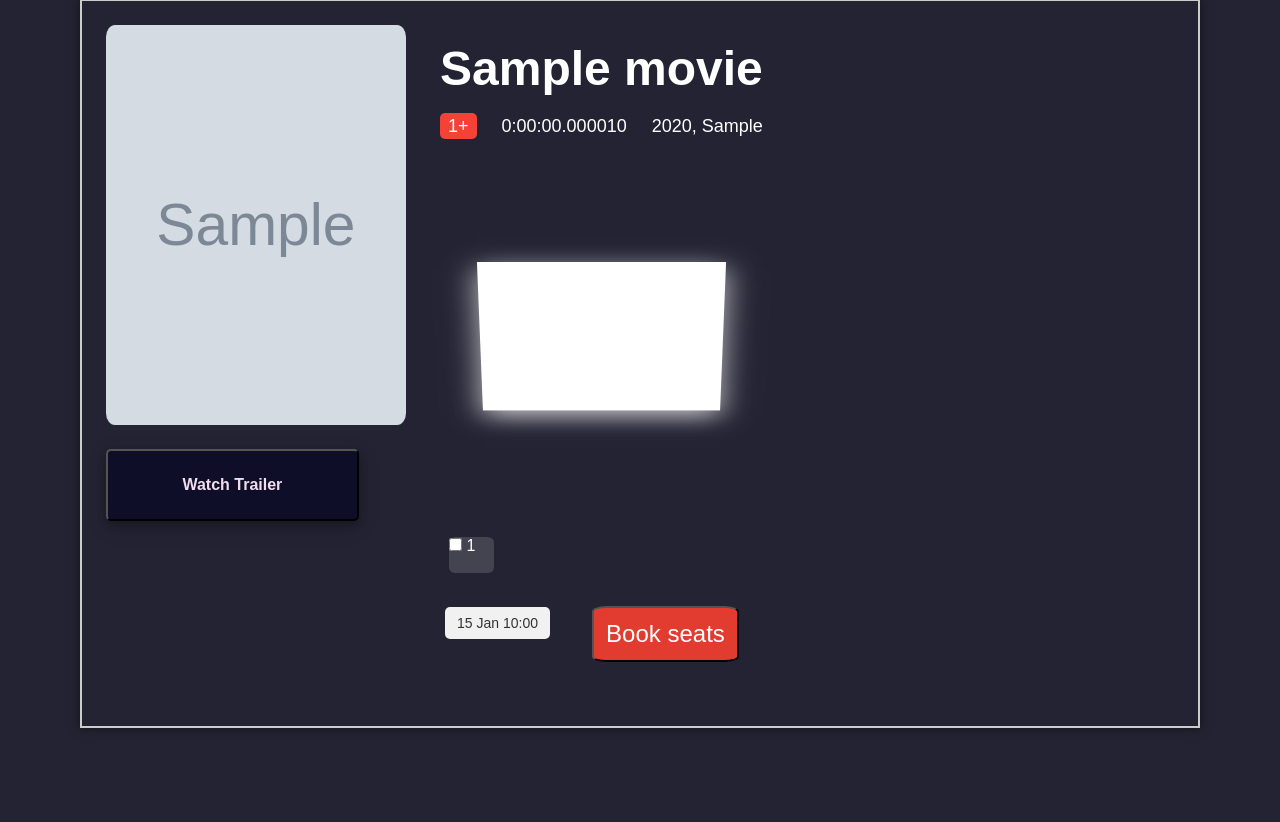
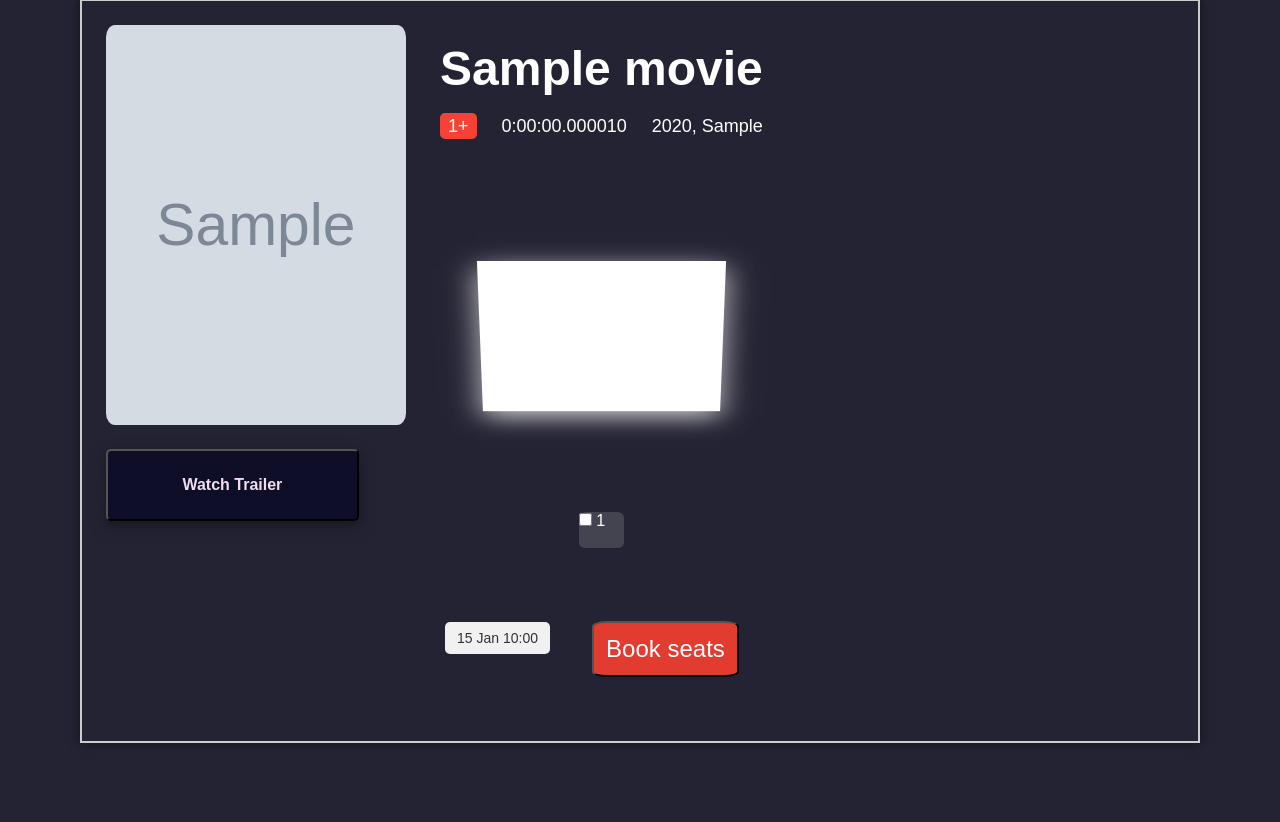
Before and after one commit to bilskyi/soft_cinema, a Django app: a page that uses soft_cinema/theater/templates/theater/buy_ticket.html in a window 1280 px wide. Shown: the part 143-965 px from the top of the page. Run offline with Django 4.2, Linux system fonts and the light colour scheme; tables that the repository leaves empty hold one stand-in row (values such as "Sample post"); grey boxes marked "Sample" are stand-in pictures.

Commit message:
center seats by screen & cleaning styles

```diff
--- a/soft_cinema/theater/static/theater/css/style.css
+++ b/soft_cinema/theater/static/theater/css/seats.css
@@ -79,6 +79,7 @@ button:hover {
 
 .row {
   display: flex;
+  justify-content: center; /* Center the seats horizontally */
 }
 
 .screen {
@@ -89,3 +90,10 @@ button:hover {
   transform: rotateX(-45deg);
   box-shadow: 0 9px 30px rgba(255, 255, 255, 0.75);
 }
+
+.seats-container {
+  display: flex;
+  flex-wrap: wrap;
+  justify-content: center; /* Center the rows of seats vertically */
+  margin-top: 50px; /* Adjust the spacing as needed */
+}
--- a/soft_cinema/theater/templates/theater/buy_ticket.html
+++ b/soft_cinema/theater/templates/theater/buy_ticket.html
@@ -25,7 +25,7 @@
           <span class="duration">{{movie.duration}}</span>
           <span class="production">{{movie.year}}, {{movie.production}}</span>
         </p>
-        {% include 'theater/select.html' %}
+        {% include 'theater/seats.html' %}
         <!-- Showtiming buttons -->
         <div class="showtimings">
           <div class="showtiming-buttons">
--- /dev/null
+++ b/soft_cinema/theater/templates/theater/seats.html
@@ -0,0 +1,30 @@
+{% load static %}
+
+<link rel="stylesheet" href="{% static 'theater/css/seats.css' %}" />
+
+<form method="post">
+  {% csrf_token %}
+  <div class="container">
+    <div class="screen"></div>
+    <div class="movie-container">
+    </div>
+    <div class="seats-container"> <!-- Add a new div to contain the seats -->
+      {% for seat in seats %}
+        {% if forloop.counter0|divisibleby:8 %}
+          </div><div class="row">
+        {% endif %}
+        {% if seat.is_available %}
+          <div class="seat">
+            <label for="seat_{{ seat.id }}">
+              <input type="checkbox" id="seat_{{ seat.id }}" name="seat" value="{{ seat.id }}">
+              {{ seat.number }}
+            </label>
+          </div>
+        {% else %}
+          <div class="seat occupied"></div>
+        {% endif %}
+      {% endfor %}
+    </div>
+  </div>
+  <button type="submit">Book seats</button>
+</form>
--- a/soft_cinema/theater/templates/theater/select.html
+++ /dev/null
@@ -1,26 +0,0 @@
-{% load static %}
-
-<link rel="stylesheet" href="{% static 'theater/css/style.css' %}" />
-
-<form method="post">
-  {% csrf_token %}
-  <div class="container">
-    <div class="screen"></div>
-    {% for seat in seats %}
-      {% if forloop.counter0|divisibleby:8 %}
-        </div><div class="row">
-      {% endif %}
-      {% if seat.is_available %}
-        <div class="seat">
-          <label for="seat_{{ seat.id }}">
-            <input type="checkbox" id="seat_{{ seat.id }}" name="seat" value="{{ seat.id }}">
-            {{ seat.number }}
-          </label>
-        </div>
-      {% else %}
-        <div class="seat occupied"></div>
-      {% endif %}
-    {% endfor %}
-  </div>
-  <button type="submit">Book seats</button>
-</form>
```
